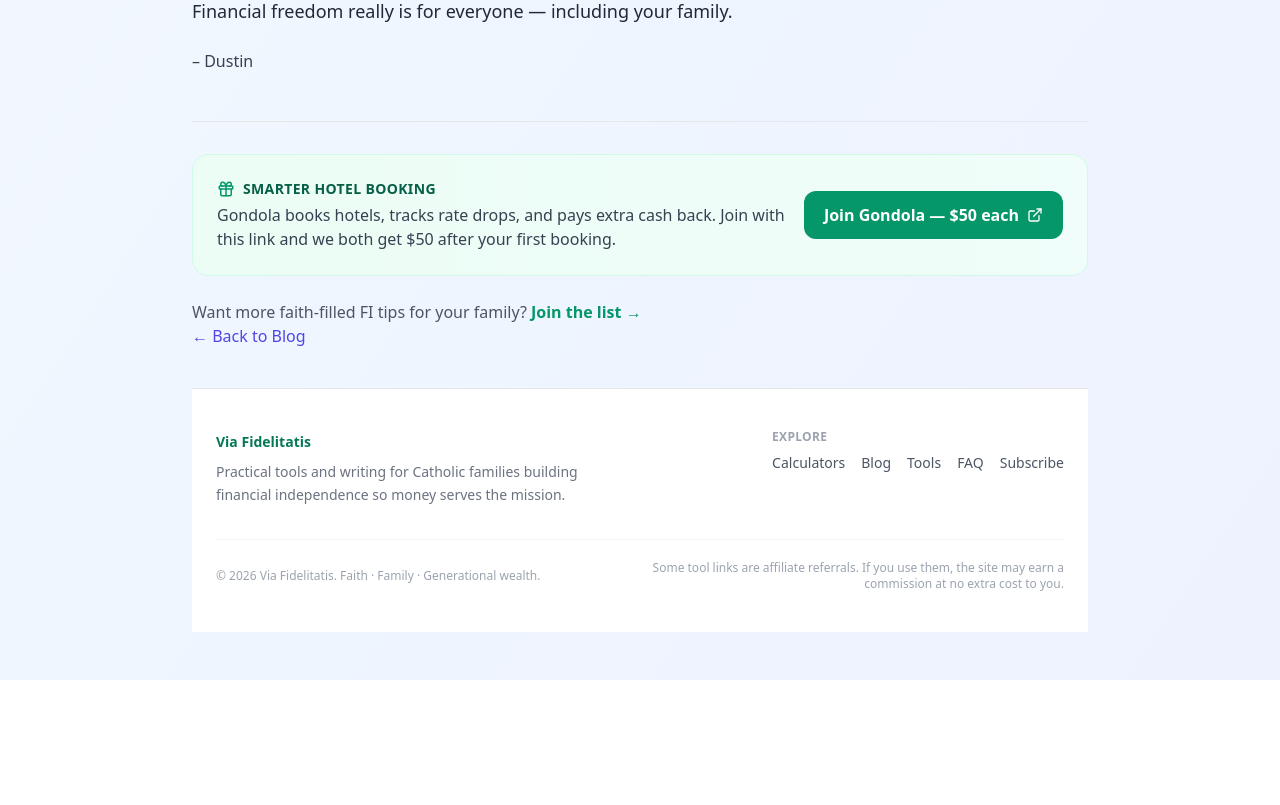
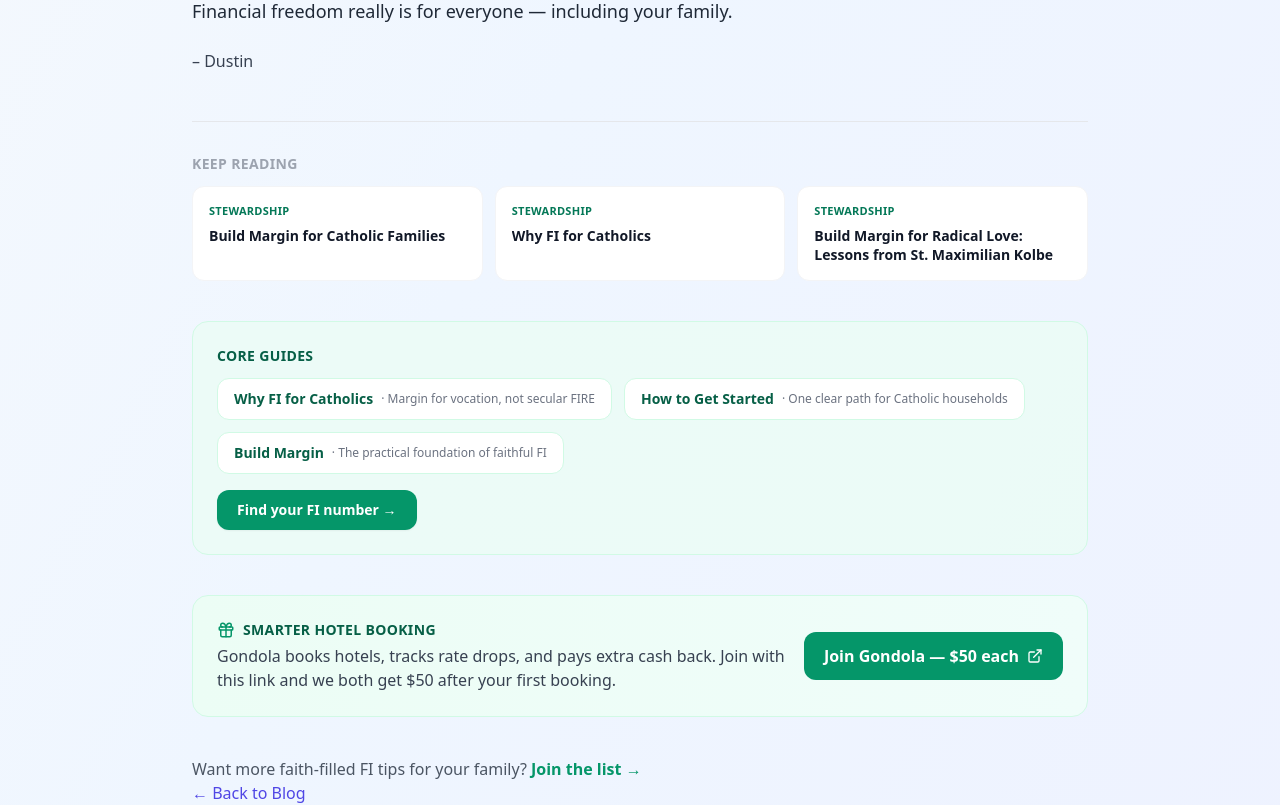
Before and after one commit to daughterpop/super-fi-calc, a React (Vite) app: page /blog/fidelity-in-lean-seasons-lessons-from-sts-pontian-and-hippolytus in a window 1280 px wide. Shown: the part 1240-2045 px from the top of the page. Before the commit the page ends 1920 px from the top, so only its background shows below. Built offline with nearby package versions, Linux system fonts and the light colour scheme.

Commit message:
SEO: stronger internal linking — related posts by tags + always surface pillar guides + calculator

```diff
--- a/src/components/BlogPostFooter.jsx
+++ b/src/components/BlogPostFooter.jsx
@@ -1,22 +1,80 @@
-import { Link } from 'react-router-dom';
+import { Link, useLocation } from 'react-router-dom';
 import SiteFooter from './SiteFooter';
 import ReferralCard from './ReferralCard';
 import { getReferral } from '../data/referrals';
+import { getRelatedPosts, PILLAR_LINKS, getPostByPath } from '../data/posts';
 
 /**
- * Light end-of-post CTA: soft rotating referral + subscribe + back to blog, then site footer.
- * Keeps affiliate presence non-obtrusive and consistent across every post that uses this footer.
+ * End-of-post CTA with strong internal linking:
+ * - Related posts (tag overlap)
+ * - Always-visible pillar guides (Why FI / Get Started / Build Margin)
+ * - Calculator CTA
+ * - Soft referral + subscribe + back to blog
  */
 export default function BlogPostFooter() {
+  const { pathname } = useLocation();
+  const current = getPostByPath(pathname);
+  const related = getRelatedPosts(pathname, 3);
   // Slot 7 so it usually differs from homepage header (slot 0) and home card (slot 1)
   const postReferral = getReferral({ slot: 7, pool: 'all' });
 
+  // Don't re-list the current page in pillars
+  const pillars = PILLAR_LINKS.filter((p) => p.to !== pathname);
+
   return (
     <>
-      <div className="mt-12 pt-8 border-t border-gray-200 not-prose space-y-6">
-        {postReferral && (
-          <ReferralCard referral={postReferral} />
+      <div className="mt-12 pt-8 border-t border-gray-200 not-prose space-y-10">
+        {/* Related posts — primary internal linking signal */}
+        {related.length > 0 && (
+          <div>
+            <h3 className="text-sm font-semibold uppercase tracking-wide text-gray-400 mb-3">
+              Keep reading
+            </h3>
+            <div className="grid grid-cols-1 sm:grid-cols-3 gap-3">
+              {related.map((post) => (
+                <Link
+                  key={post.link}
+                  to={post.link}
+                  className="group block rounded-xl border border-gray-100 bg-white p-4 hover:border-emerald-200 hover:shadow-sm transition-all"
+                >
+                  <p className="text-[11px] font-semibold uppercase tracking-wide text-emerald-700 mb-1.5">
+                    {(post.tags || []).slice(0, 1).join('') || 'Stewardship'}
+                  </p>
+                  <p className="text-sm font-semibold text-gray-900 group-hover:text-emerald-700 leading-snug line-clamp-2">
+                    {post.title}
+                  </p>
+                </Link>
+              ))}
+            </div>
+          </div>
         )}
+
+        {/* Pillar guides + calculator — hub pages */}
+        <div className="rounded-2xl bg-emerald-50/80 border border-emerald-100 p-5 sm:p-6">
+          <h3 className="text-sm font-semibold uppercase tracking-wide text-emerald-800 mb-3">
+            Core guides
+          </h3>
+          <div className="flex flex-col sm:flex-row sm:flex-wrap gap-2 sm:gap-3 mb-4">
+            {pillars.map((p) => (
+              <Link
+                key={p.to}
+                to={p.to}
+                className="inline-flex flex-col sm:flex-row sm:items-center gap-0.5 sm:gap-2 px-4 py-2.5 rounded-xl bg-white border border-emerald-100 hover:border-emerald-300 text-left transition-colors"
+              >
+                <span className="text-sm font-semibold text-emerald-800">{p.label}</span>
+                <span className="text-xs text-gray-500 hidden sm:inline">· {p.blurb}</span>
+              </Link>
+            ))}
+          </div>
+          <Link
+            to="/calculators"
+            className="inline-flex items-center gap-2 px-5 py-2.5 bg-emerald-600 hover:bg-emerald-700 text-white text-sm font-semibold rounded-xl transition-colors shadow-sm"
+          >
+            Find your FI number →
+          </Link>
+        </div>
+
+        {postReferral && <ReferralCard referral={postReferral} />}
 
         <p className="text-gray-600 text-sm sm:text-base leading-relaxed">
           Want more faith-filled FI tips for your family?{' '}
```
